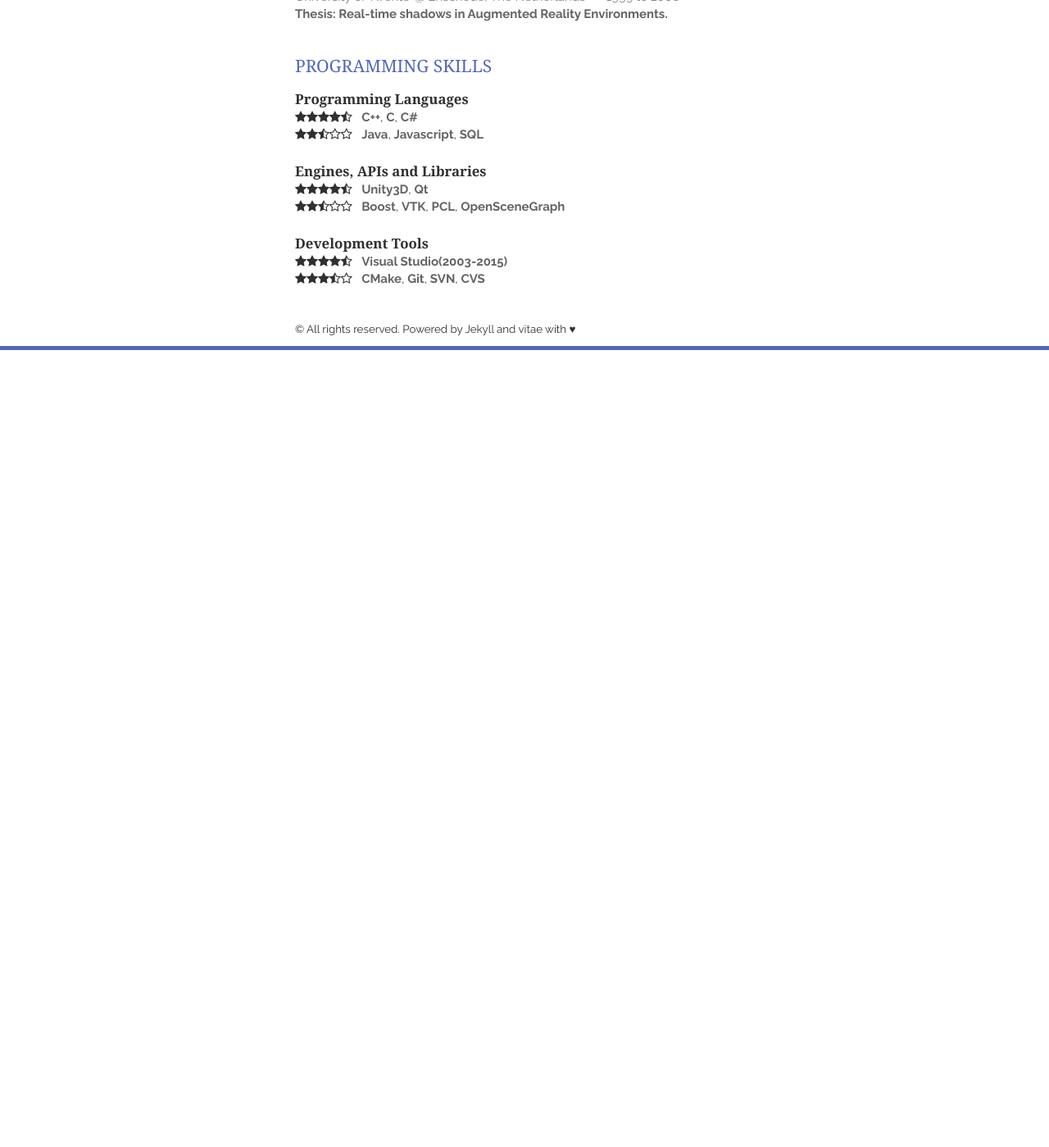
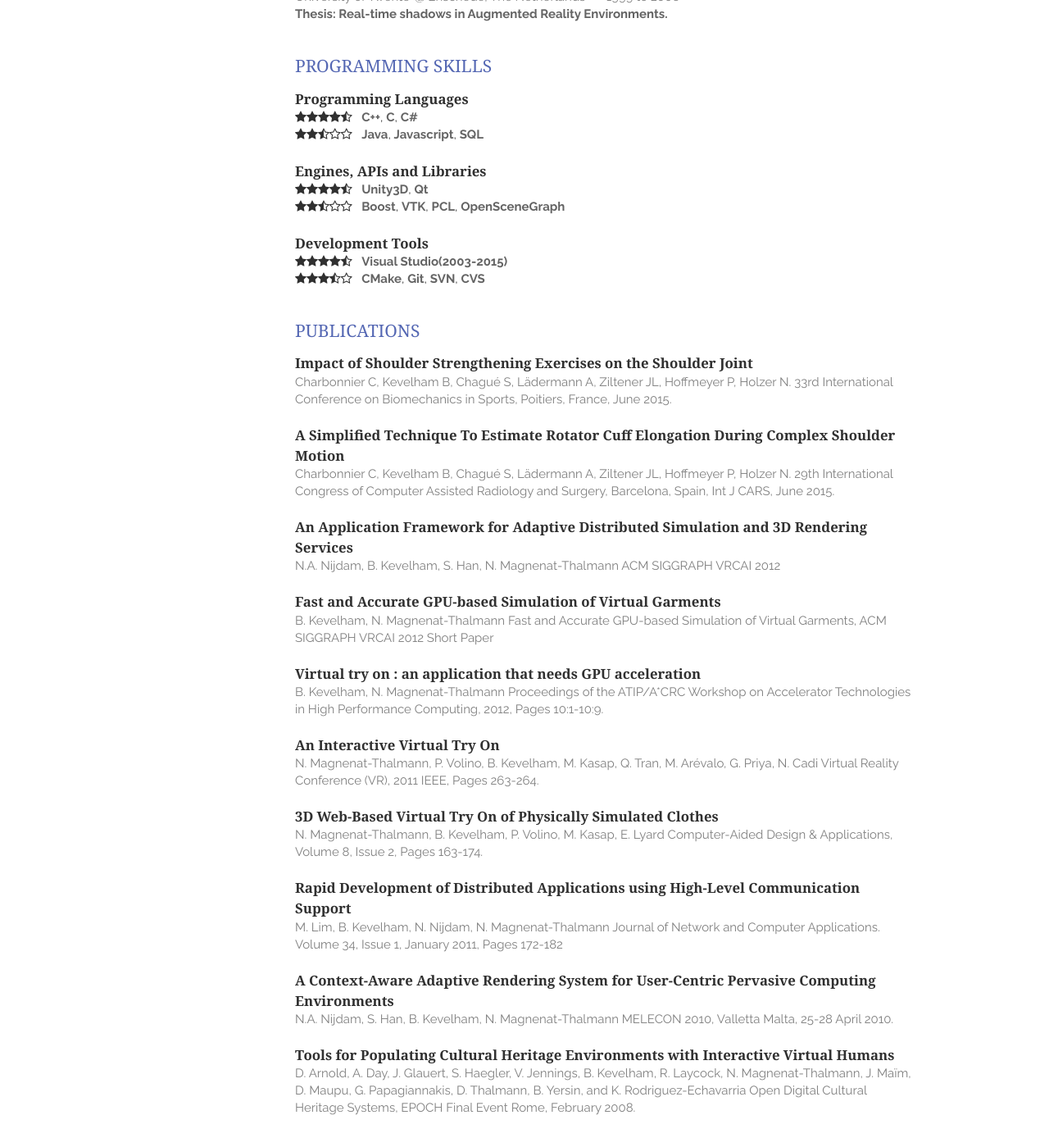
Before and after one commit to bkevelham/bkevelham.github.io, a Jekyll site: the page built from index.html, in a window 1280 px wide and 1400 px high, scrolled down 967 px. Shown: the whole window at 82% size. Built offline with Jekyll 4.4.1, drawn with Linux system fonts in a browser that asks for light colours; nearby versions of some CDN libraries; Markdown is read by kramdown in place of the engine named in the settings; the list of posts is cut into pages by our own code; before the commit the page ends 1394 px from its top, so only the background shows below that.

Commit message:
Add publications

```diff
--- /dev/null
+++ b/_includes/publications.html
@@ -0,0 +1,63 @@
+<section class="thirteen columns">
+    <h1>Publications</h1>
+    <article>
+        <header>
+            <h1>Impact of Shoulder Strengthening Exercises on the Shoulder Joint</h1>
+            <span><address><i>Charbonnier C, Kevelham B, Chagué S, Lädermann A, Ziltener JL, Hoffmeyer P, Holzer N.</i> 33rd International Conference on Biomechanics in Sports, Poitiers, France, June 2015.</span>
+        </header>
+    </article>
+    <article>
+        <header>
+            <h1>A Simplified Technique To Estimate Rotator Cuff Elongation During Complex Shoulder Motion</h1>
+            <span><address><i>Charbonnier C, Kevelham B, Chagué S, Lädermann A, Ziltener JL, Hoffmeyer P, Holzer N.</i> 29th International Congress of Computer Assisted Radiology and Surgery, Barcelona, Spain, Int J CARS, June 2015.</span>
+        </header>
+    </article>
+    <article>
+        <header>
+            <h1>An Application Framework for Adaptive Distributed Simulation and 3D Rendering Services</h1>
+            <span><address><i>N.A. Nijdam, B. Kevelham, S. Han, N. Magnenat-Thalmann</i> ACM SIGGRAPH VRCAI 2012</span>
+        </header>
+    </article>
+    <article>
+        <header>
+            <h1>Fast and Accurate GPU-based Simulation of Virtual Garments</h1>
+            <span><address><i>B. Kevelham, N. Magnenat-Thalmann</i> Fast and Accurate GPU-based Simulation of Virtual Garments, ACM SIGGRAPH VRCAI 2012 Short Paper</span>
+        </header>
+    </article>
+    <article>
+        <header>
+            <h1>Virtual try on : an application that needs GPU acceleration</h1>
+            <span><address><i>B. Kevelham, N. Magnenat-Thalmann</i> Proceedings of the ATIP/A*CRC Workshop on Accelerator Technologies in High Performance Computing, 2012, Pages 10:1-10:9.</span>
+        </header>
+    </article>
+    <article>
+        <header>
+            <h1>An Interactive Virtual Try On</h1>
+            <span><address><i>N. Magnenat-Thalmann, P. Volino, B. Kevelham, M. Kasap, Q. Tran, M. Arévalo, G. Priya, N. Cadi</i> Virtual Reality Conference  (VR), 2011 IEEE, Pages 263-264.</span>
+        </header>
+    </article>
+    <article>
+        <header>
+            <h1>3D Web-Based Virtual Try On of Physically Simulated Clothes</h1>
+            <span><address><i>N. Magnenat-Thalmann, B. Kevelham, P. Volino, M. Kasap, E. Lyard</i> Computer-Aided Design & Applications, Volume 8, Issue 2, Pages 163-174.</span>
+        </header>
+    </article>
+    <article>
+        <header>
+            <h1>Rapid Development of Distributed Applications using High-Level Communication Support</h1>
+            <span><address><i>M. Lim, B. Kevelham, N. Nijdam, N. Magnenat-Thalmann</i> Journal of Network and Computer Applications. Volume 34, Issue 1, January 2011, Pages 172-182</span>
+        </header>
+    </article>
+    <article>
+        <header>
+            <h1>A Context-Aware Adaptive Rendering System for User-Centric Pervasive Computing Environments</h1>
+            <span><address><i>N.A. Nijdam, S. Han, B. Kevelham, N. Magnenat-Thalmann</i> MELECON 2010, Valletta Malta, 25-28 April 2010.</span>
+        </header>
+    </article>
+	    <article>
+        <header>
+            <h1>Tools for Populating Cultural Heritage Environments with Interactive Virtual Humans</h1>
+            <span><address><i>D. Arnold, A. Day, J. Glauert, S. Haegler, V. Jennings, B. Kevelham, R. Laycock, N. Magnenat-Thalmann, J. Maïm, D. Maupu, G. Papagiannakis, D. Thalmann, B. Yersin, and K. Rodriguez-Echavarria</i> Open Digital Cultural Heritage Systems, EPOCH Final Event Rome, February 2008.</span>
+        </header>
+    </article>
+</section>
--- a/index.html
+++ b/index.html
@@ -7,6 +7,8 @@ layout: layout
 {% include education.html %}
 
 {% include skills.html %}
+
+{% include publications.html %}
 <!--
 
 {% include initiatives.html %}
```
